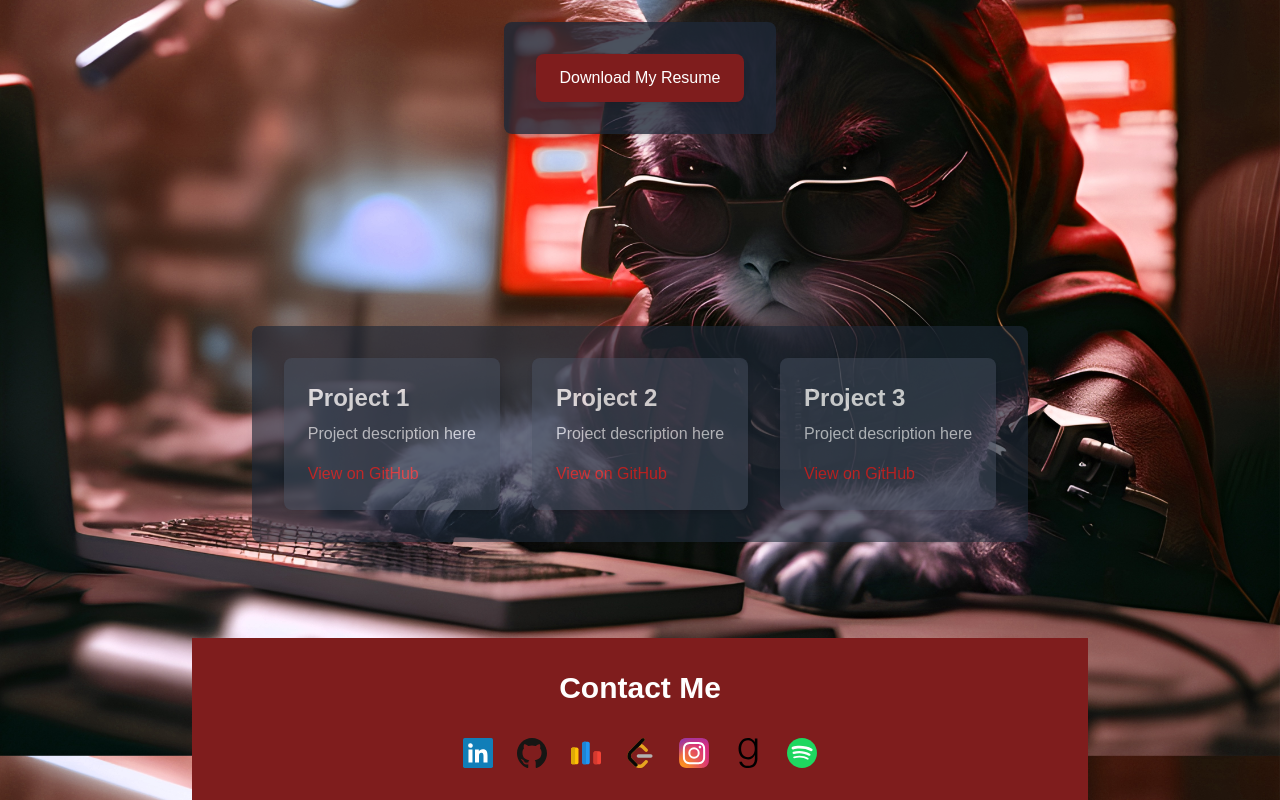
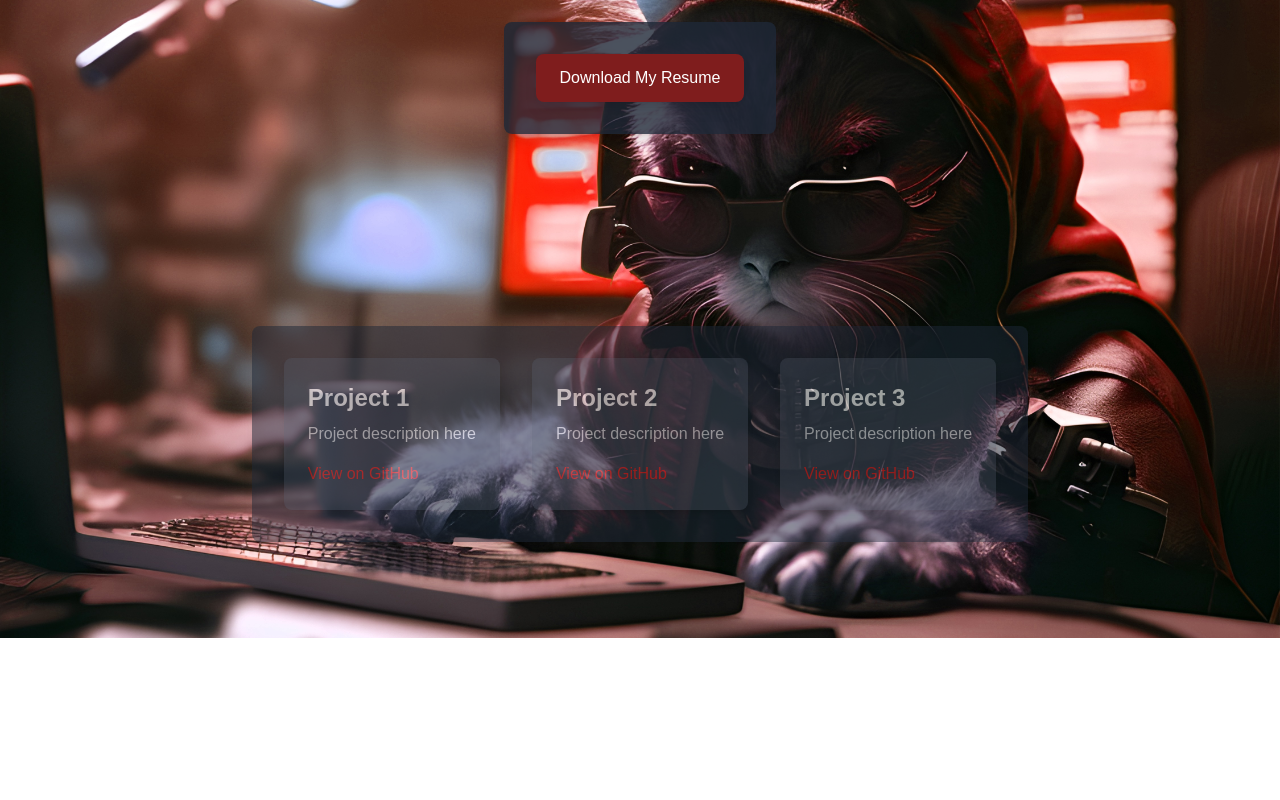
Before and after one commit to rliu2400/rliu.xyz, a Next.js app: page /home in a window 1280 px wide. Shown: the part 951-1751 px from the top of the page. After the commit the page ends 1589 px from the top, so only its background shows below. Built offline with nearby package versions, Linux system fonts and the light colour scheme; a web font is replaced by a local one.

Commit message:
minor changes

```diff
--- a/src/app/home/page.tsx
+++ b/src/app/home/page.tsx
@@ -31,8 +31,6 @@ export default function Home() {
                 {/* Projects Section */}
                 <Projects />
 
-                {/* Footer Section */}
-                <Footer />
             </div>
         </div>
     );
--- a/src/app/page.tsx
+++ b/src/app/page.tsx
@@ -50,7 +50,7 @@ export default function Welcome() {
                 </div>
 
                 <div className="relative text-center z-20 text-3xl font-bold animate-bounce" style={{ color: '#ff0000' }}>
-                    Press Enter to start >>
+                    Press Enter to start {'>>'}
                 </div>
             </div>
         </div>
```
